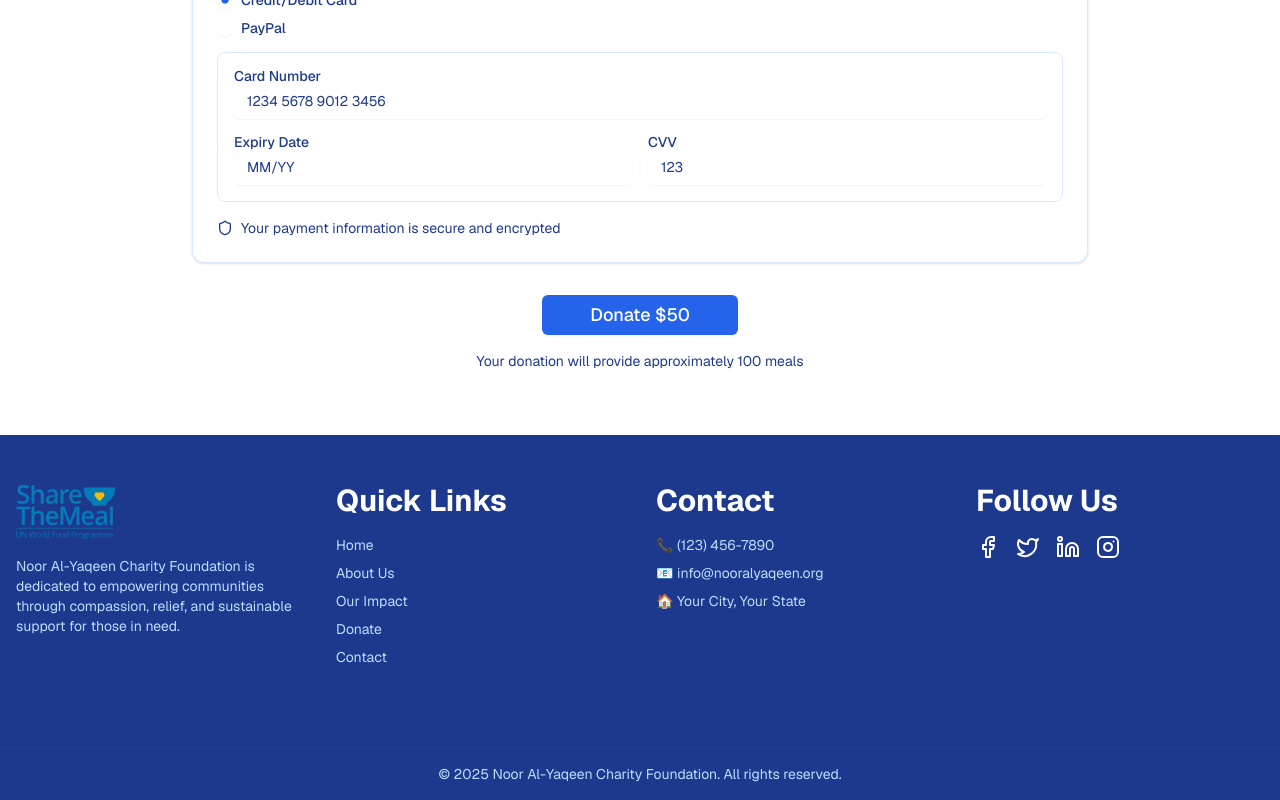
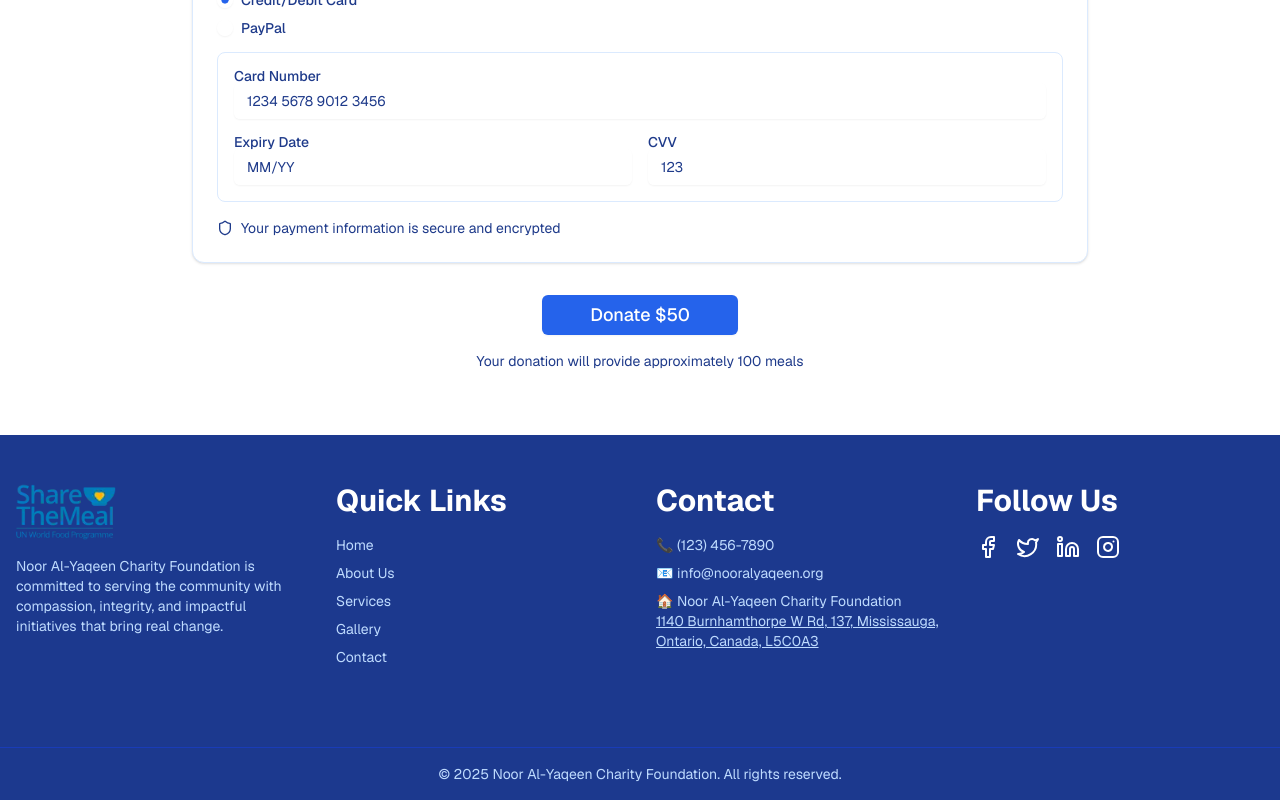
Before and after one commit to davisbryan595-lang/noor-al-yaqeen-charity-foundation, a Next.js app: page / in a window 1280 px wide. Shown: the part 4231-5031 px from the top of the page. Built offline with nearby package versions, Linux system fonts and the light colour scheme.

Commit message:
Update footer.tsx

```diff
--- a/components/footer.tsx
+++ b/components/footer.tsx
@@ -7,7 +7,6 @@ export function Footer() {
   return (
     <footer className="bg-blue-900 text-white shadow-lg">
       <div className="container mx-auto px-4 py-12 grid grid-cols-1 md:grid-cols-4 gap-8">
-
         {/* Logo & About */}
         <div className="flex flex-col gap-4 items-center md:items-start">
           <Image
@@ -18,9 +17,8 @@ export function Footer() {
             className="object-contain"
           />
           <p className="text-blue-200 text-sm text-center md:text-left">
-            Noor Al-Yaqeen Charity Foundation is dedicated to empowering
-            communities through compassion, relief, and sustainable support
-            for those in need.
+            Noor Al-Yaqeen Charity Foundation is committed to serving the community with compassion, integrity,
+            and impactful initiatives that bring real change.
           </p>
         </div>
 
@@ -30,8 +28,8 @@ export function Footer() {
           <ul className="space-y-2 text-blue-200 text-sm">
             <li><a href="#home" className="hover:text-white transition-colors">Home</a></li>
             <li><a href="#about" className="hover:text-white transition-colors">About Us</a></li>
-            <li><a href="#impact" className="hover:text-white transition-colors">Our Impact</a></li>
-            <li><a href="#donate" className="hover:text-white transition-colors">Donate</a></li>
+            <li><a href="#services" className="hover:text-white transition-colors">Services</a></li>
+            <li><a href="#gallery" className="hover:text-white transition-colors">Gallery</a></li>
             <li><a href="#contact" className="hover:text-white transition-colors">Contact</a></li>
           </ul>
         </div>
@@ -41,7 +39,17 @@ export function Footer() {
           <h3 className="text-2xl md:text-3xl font-bold mb-4">Contact</h3>
           <p className="text-blue-200 text-sm mb-2">📞 (123) 456-7890</p>
           <p className="text-blue-200 text-sm mb-2">📧 info@nooralyaqeen.org</p>
-          <p className="text-blue-200 text-sm">🏠 Your City, Your State</p>
+          <p className="text-blue-200 text-sm">
+            🏠 Noor Al-Yaqeen Charity Foundation <br />
+            <a
+              href="https://www.google.com/maps/search/?api=1&query=1140+Burnhamthorpe+W+Rd,+137,+Mississauga,+Ontario,+Canada,+L5C0A3"
+              target="_blank"
+              rel="noopener noreferrer"
+              className="hover:text-white underline transition-colors"
+            >
+              1140 Burnhamthorpe W Rd, 137, Mississauga, Ontario, Canada, L5C0A3
+            </a>
+          </p>
         </div>
 
         {/* Social */}
```
